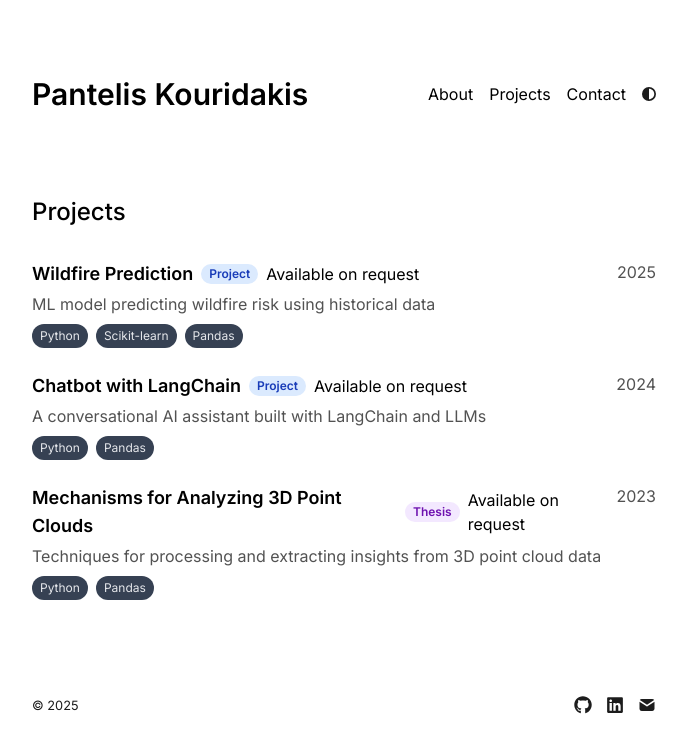
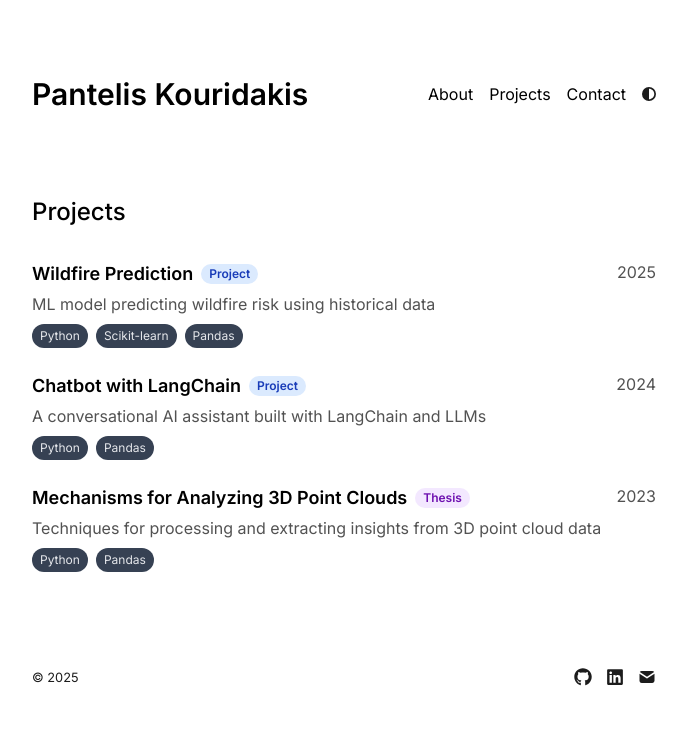
Before and after one commit to pkouridakis/pantkour.com, a Next.js app: page /projects in a window 1280 px wide. Shown: the top 752 px of the page, without its empty margins (296-983 px from the left). Built offline with nearby package versions, Linux system fonts and the light colour scheme.

Commit message:
Update other features

```diff
--- a/app/config.ts
+++ b/app/config.ts
@@ -3,7 +3,7 @@ export const config = {
   description: "Machine Learning Engineer & Space AI Explorer",
   url: "https://pantkour-com.vercel.app/", // Θα το αλλάξεις μετά το deploy
   social: {
-    twitter: "@yourtwitter",
+    linkedin: "https://www.linkedin.com/in/pantelis-kouridakis/",
     github: "https://github.com/PantelisKour"
   },
 };
--- a/app/projects/page.tsx
+++ b/app/projects/page.tsx
@@ -36,7 +36,7 @@ export default function Projects() {
                   }`}
               >
                 {project.type}
-              </span><p>Available on request</p>
+              </span>
               </div>
 
               {/* Year */}
```
